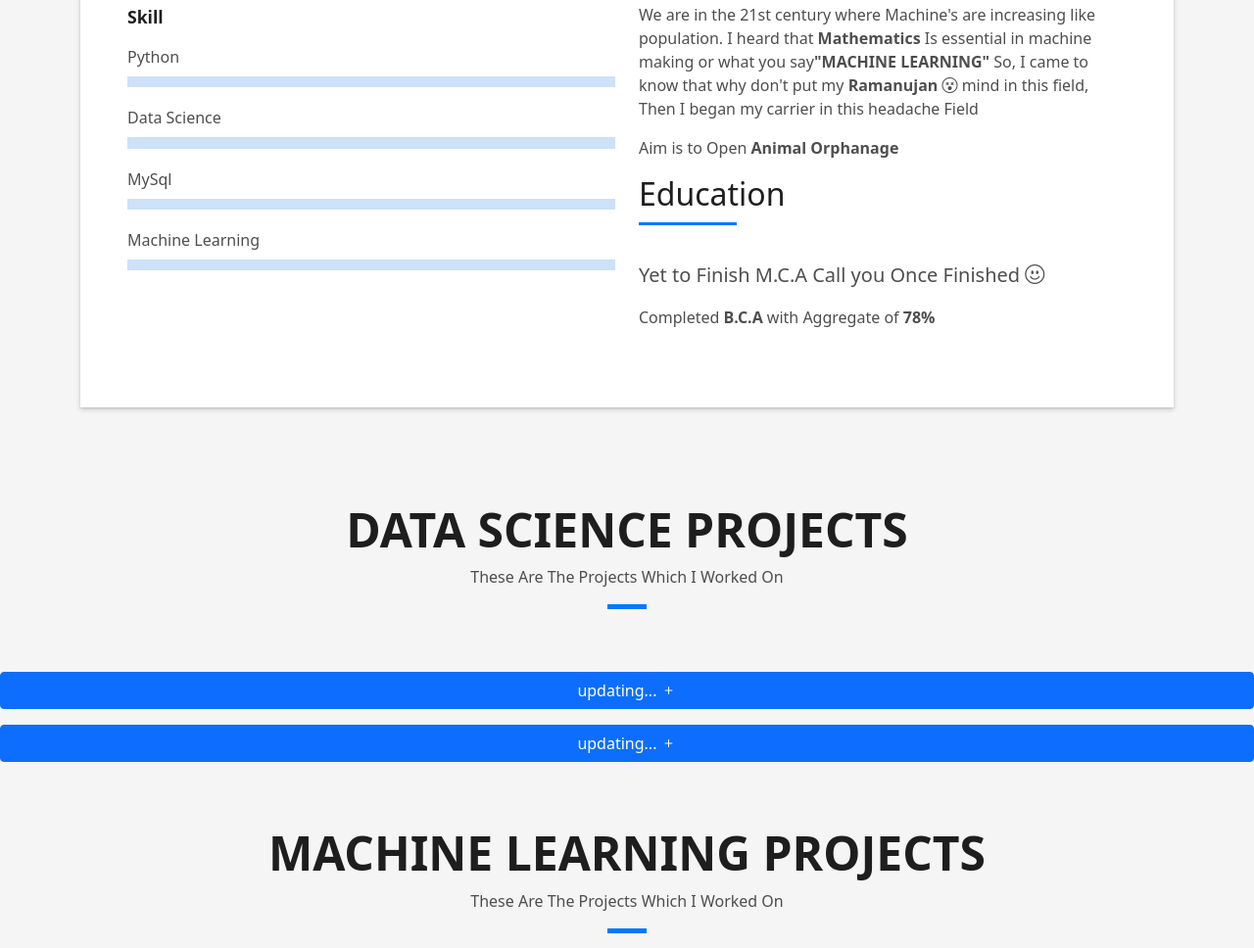
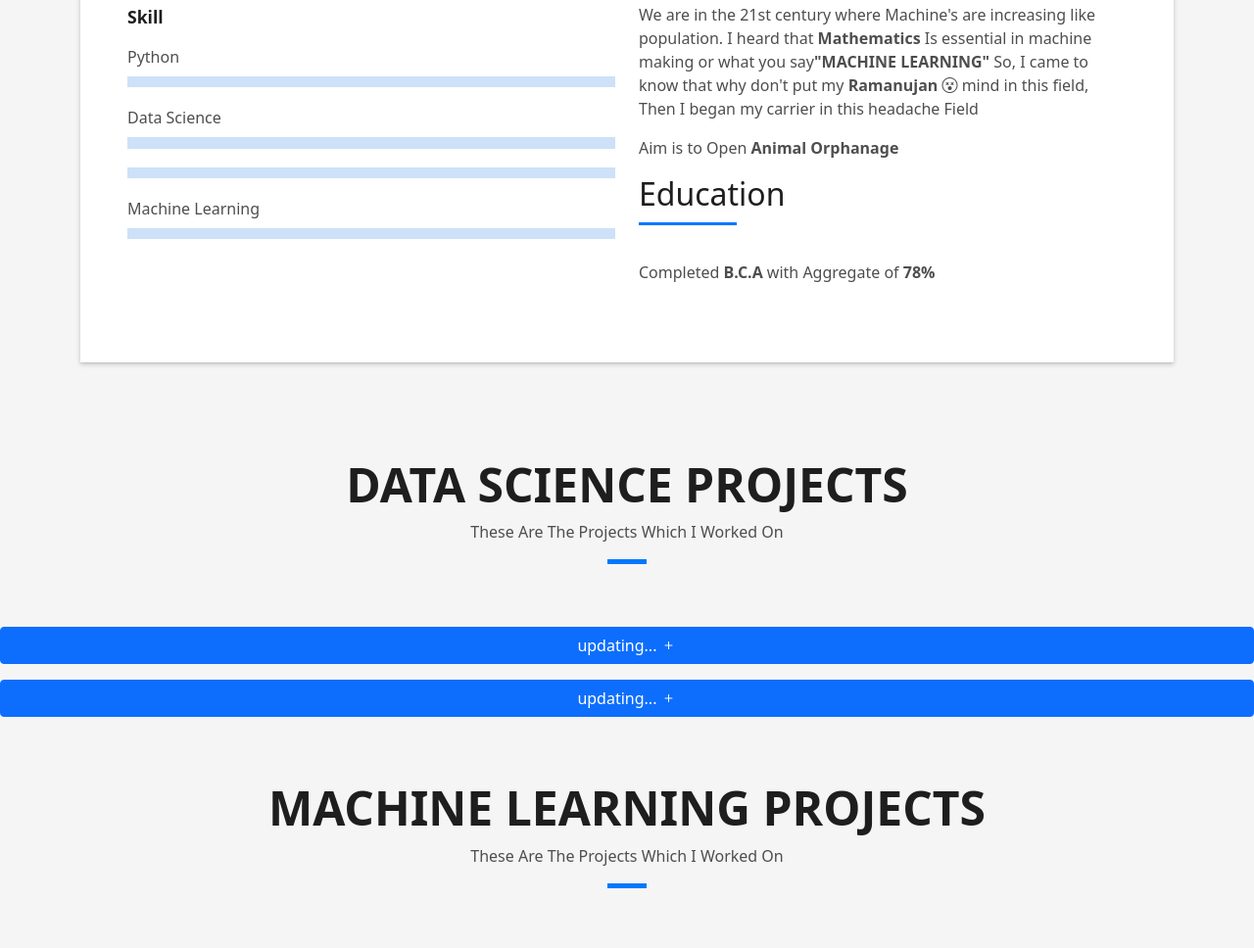
Before and after one commit to ChannabasavAngadi/CMportfolio, a plain HTML site: page index.html in a window 1280 px wide. Shown: the part 1127-2095 px from the top of the page at 98% size. Drawn offline with nearby package versions, Linux system fonts and the light colour scheme.

Commit message:
Update index.html

```diff
--- a/index.html
+++ b/index.html
@@ -140,7 +140,6 @@
                     <div class="progress">
                       <!-- <div class="progress-bar" role="progressbar" style="width: 10%" aria-valuenow="75" aria-valuemin="0" aria-valuemax="100"></div> -->
                     </div>
-                    <span>MySql</span> <span class="pull-right"></span>
                     <div class="progress">
                       <!-- <div class="progress-bar" role="progressbar" style="width: 50%" aria-valuenow="50" aria-valuemin="0" aria-valuemax="100"></div> -->
                     </div>
@@ -169,7 +168,6 @@
                     </div>
                     </p>
                     <p class="lead">
-                      Yet to Finish<strong> M.C.A</strong> Call you Once Finished <i class="bi bi-emoji-smile"></i>
                       <p>Completed <strong>B.C.A</strong> with Aggregate of <strong>78%</strong></p>
                     </p>
                   </div>
```
